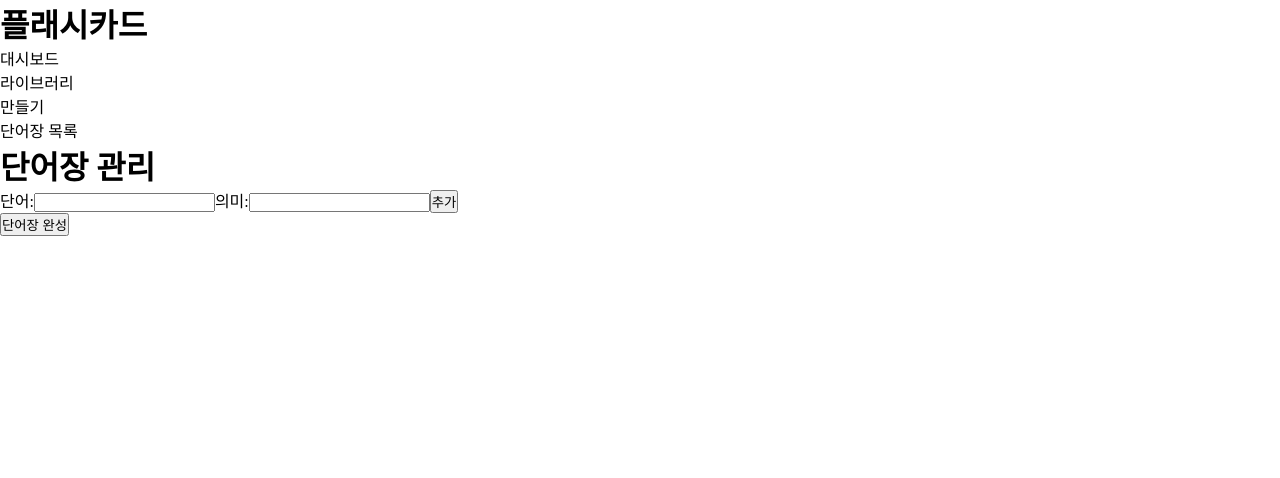
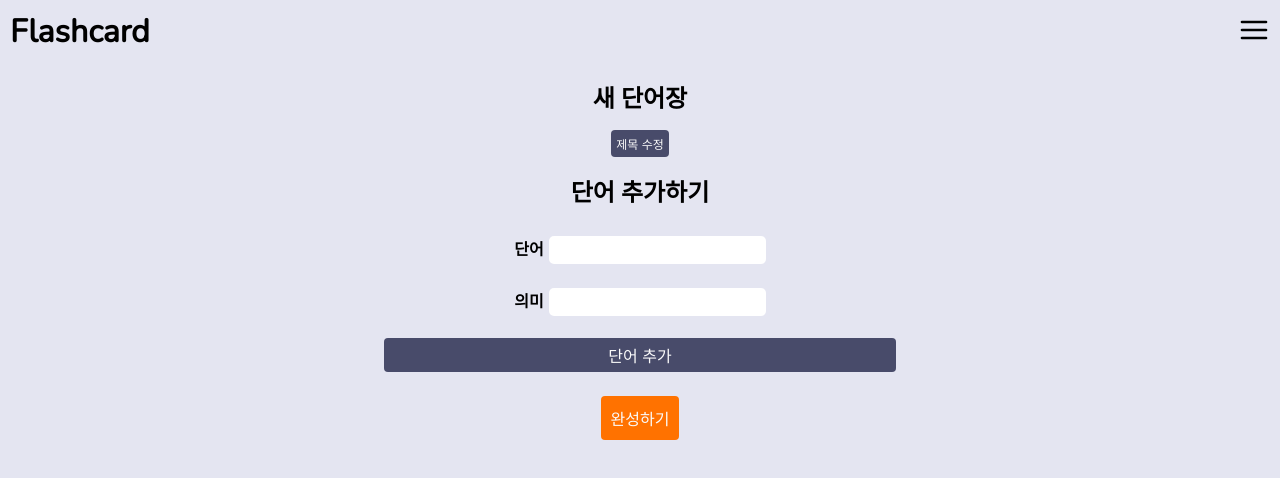
Before and after one commit to JulietKilo2/flashcard, a React (Create React App) app: page / in a window 1280 px wide. Shown: the top 478 px of the page. Built offline with nearby package versions, Linux system fonts and the light colour scheme.

Commit message:
createList 컴포넌트 분할, 스타일링 적용.

```diff
--- a/src/App.css
+++ b/src/App.css
@@ -1,5 +1,83 @@
+@import url("https://fonts.googleapis.com/css2?family=Nanum+Gothic:wght@400;700&family=Nunito&display=swap");
+
 * {
   box-sizing: border-box;
   margin: 0;
   padding: 0;
+  word-wrap: break-word;
+  /* font-family: "Nanum Gothic", sans-serif; */
 }
+
+.App {
+  background-color: #e4e5f1;
+  font-size: 16px;
+}
+
+header {
+  display: flex;
+  align-items: center;
+  justify-content: space-between;
+}
+
+header > * {
+  margin: 5px;
+  padding: 5px;
+}
+
+.modal-active {
+  display: block;
+  position: fixed;
+  z-index: 1;
+  width: 100%;
+  height: 100%;
+  background-color: rgba(0, 0, 0, 0.5);
+}
+
+.app-title {
+  font-family: "Nunito", sans-serif;
+}
+
+.menu-image {
+  width: 32px;
+  cursor: pointer;
+}
+
+.menuBars-list {
+  display: none;
+}
+
+.menuBars-list-active {
+  display: block;
+  background-color: #484b6a;
+  margin-top: 16px;
+  padding: 8px;
+}
+
+.menuBars-list-active li {
+  color: #fafafa;
+  list-style-type: none;
+  padding: 16px;
+  cursor: pointer;
+}
+
+.menu-list {
+  display: none;
+}
+
+button {
+  background-color: #484b6a;
+  border-style: none;
+  border-radius: 4px;
+  font-size: 16px;
+  padding: 5px;
+  color: #fafafa;
+  cursor: pointer;
+}
+
+input {
+  font-size: 16px;
+  padding: 5px;
+  border-radius: 5px;
+  margin-left: 5px;
+  border-style: unset;
+}
--- a/src/App.js
+++ b/src/App.js
@@ -1,22 +1,40 @@
+import React, { useState } from "react";
 import "./App.css";
 import CreateList from "./components/createlist/CreateList";
+import menuBars from "./assets/menu.svg";
 
 function App() {
+  const [menu, setMenu] = useState(false);
+  const [modal, setModal] = useState(false);
+  const [data, setData] = useState("");
+
   return (
-    <div className="App">
+    <div className={"App" + (modal ? " modal-active" : "")}>
       <header>
-        <h1>플래시카드</h1>
+        <h1 className="app-title">Flashcard</h1>
+        <nav>
+          <img
+            src={menuBars}
+            className="menu-image"
+            alt="menu bar"
+            onClick={() => setMenu(!menu)}
+          />
+          <ul className="menu-list">
+            <li>대시보드</li>
+            <li>라이브러리</li>
+            <li>만들기</li>
+          </ul>
+        </nav>
       </header>
-      <nav>
+      <div className={menu ? "menuBars-list-active" : "menuBars-list"}>
         <ul>
           <li>대시보드</li>
           <li>라이브러리</li>
           <li>만들기</li>
         </ul>
-      </nav>
+      </div>
       <div>
-        단어장 목록
-        <CreateList />
+        <CreateList modal={modal} setModal={setModal} />
         {/* 단어장이 있으면 목록으로 보여줌. */}
         {/* 단어장이 없으면 아무것도 없다는 것을 보여줌 */}
         {/* 각 단어장 컴포넌트들은 공부하기와 테스트하기 기능이 있음. */}
--- a/src/components/createlist/CreateList.jsx
+++ b/src/components/createlist/CreateList.jsx
@@ -1,8 +1,13 @@
 import React, { useState, useEffect } from "react";
 import uuid from "react-uuid";
 import "./CreateList.scss";
+import EditModal from "./EditModal";
+import EditTitle from "./EditTitle";
+import ItemList from "./ItemList";
 
-export default function CreateList() {
+export default function CreateList({ modal, setModal }) {
+  const [title, setTitle] = useState("새 단어장");
+  const [editTitle, setEditTitle] = useState(false);
   const [list, setList] = useState([]);
   const [newWord, setNewWord] = useState({ word: "", def: "" });
   const [editMode, setEditMode] = useState(false);
@@ -43,6 +48,7 @@ export default function CreateList() {
   const handleEditMode = (id) => {
     if (!editMode) {
       setEditMode(true);
+      setModal(true);
       const target = list.filter((item) => item.id === id);
       setEditWord(...target);
     } else {
@@ -54,7 +60,6 @@ export default function CreateList() {
     // 단어 수정 반영
     e.preventDefault();
     const id = editWord.id;
-    const itemToChange = list.find((item) => item.id === id);
     const indexOfItem = list.findIndex((item) => item.id === id);
     const newList = [...list];
     newList.splice(indexOfItem, 1, editWord);
@@ -65,57 +70,40 @@ export default function CreateList() {
   useEffect(() => {
     // 수정 모드 종료시 관련된 state 초기화
     if (!editMode) {
+      setModal(false);
       setEditWord({ word: "", def: "" });
     }
+
     return;
   }, [editMode]);
 
   return (
     <div className="container">
-      <div className={editMode ? "modal-active" : "modal"}>
-        <div className="modal-content">
-          <form onSubmit={handleEdit}>
-            <label htmlFor="edit-word">단어:</label>
-            <input
-              type="text"
-              name="word"
-              value={editWord.word}
-              onChange={handleChange}
-              required={true}
+      {editMode && (
+        <EditModal
+          editWord={editWord}
+          handleEdit={handleEdit}
+          handleChange={handleChange}
+          setEditMode={setEditMode}
         />
-            <label htmlFor="edit-def">의미:</label>
-            <input
-              type="text"
-              name="def"
-              value={editWord.def}
-              onChange={handleChange}
-              required={true}
+      )}
+      <EditTitle
+        title={title}
+        setTitle={setTitle}
+        editTitle={editTitle}
+        setEditTitle={setEditTitle}
       />
-            <button type="submit">수정</button>
-            <button type="button" onClick={() => setEditMode(false)}>
-              취소
-            </button>
-          </form>
-        </div>
-      </div>
-      <div className="title">
-        <h1>단어장 관리</h1>
-      </div>
-      <div className="list-container">
-        {list.length > 0 &&
-          list.map((item) => {
-            return (
-              <div key={item.id} id={item.id}>
-                <p>단어: {item.word}</p>
-                <p>뜻: {item.def}</p>
-                <button onClick={() => handleEditMode(item.id)}>수정</button>
-                <button onClick={() => handleDelete(item.id)}>삭제</button>
-              </div>
-            );
-          })}
-      </div>
+      <ItemList
+        list={list}
+        handleDelete={handleDelete}
+        handleEditMode={handleEditMode}
+      />
+      <h2>단어 추가하기</h2>
       <form onSubmit={handleSubmit}>
-        <label htmlFor="name">단어:</label>
+        <div className="form-items">
+          <label htmlFor="name">
+            <b>단어</b>
+          </label>
           <input
             type="text"
             value={newWord.word}
@@ -123,7 +111,11 @@ export default function CreateList() {
             onChange={handleChange}
             required={true}
           />
-        <label htmlFor="def">의미:</label>
+        </div>
+        <div className="form-items">
+          <label htmlFor="def">
+            <b>의미</b>
+          </label>
           <input
             type="text"
             value={newWord.def}
@@ -131,9 +123,10 @@ export default function CreateList() {
             onChange={handleChange}
             required={true}
           />
-        <button type="submit">추가</button>
+        </div>
+        <button type="submit">단어 추가</button>
       </form>
-      <button>단어장 완성</button>
+      <button className="btn-confirm">완성하기</button>
     </div>
   );
 }
--- a/src/components/createlist/CreateList.scss
+++ b/src/components/createlist/CreateList.scss
@@ -1,21 +1,28 @@
-.modal {
-  display: none;
+form {
+  width: 100%;
+  margin: 16px auto;
+  display: flex;
+  flex-direction: column;
+  align-items: center;
+  .form-items {
+    margin: 10px auto;
+    padding: 2px;
+  }
+  button {
+    margin-top: 10px;
+    width: 40%;
+  }
 }
 
-.modal-active {
-  display: block;
-  position: fixed;
-  z-index: 1;
-  width: 100%;
-  height: 100%;
-  overflow: auto;
-  background-color: rgba(0, 0, 0, 0.5);
+.container {
+  h2 {
+    text-align: center;
+    margin-top: 1rem;
+  }
+  .btn-confirm {
+    display: block;
+    margin: 1.5rem auto;
+    background-color: #ff7200;
+    padding: 10px;
+  }
 }
-
-.modal-content {
-  background-color: white;
-  margin: 30% auto;
-  border: 1px solid black;
-  border-radius: 5px;
-  width: 80%;
-}
--- /dev/null
+++ b/src/components/createlist/EditModal.scss
@@ -0,0 +1,30 @@
+.modal {
+  display: none;
+}
+
+.modal-active {
+  display: block;
+  position: fixed;
+  z-index: 1;
+  width: 100%;
+  height: 100%;
+  background-color: rgba(0, 0, 0, 0.5);
+}
+
+.modal-content {
+  background-color: white;
+  margin: 40% auto;
+  padding: 5px;
+  border-radius: 5px;
+  width: 80%;
+  label {
+    font-weight: bold;
+    margin-top: 5px;
+  }
+  input {
+    border: #484b6a;
+    border-width: 1px;
+    border-style: solid;
+    margin-top: 5px;
+  }
+}
--- /dev/null
+++ b/src/components/createlist/EditTitle.jsx
@@ -0,0 +1,26 @@
+import React from "react";
+import "./EditTitle.scss";
+
+export default function EditTitle({
+  title,
+  setTitle,
+  editTitle,
+  setEditTitle,
+}) {
+  return (
+    <div className="list-title">
+      {editTitle ? (
+        <input
+          type="text"
+          value={title}
+          onChange={(e) => setTitle(e.target.value)}
+        />
+      ) : (
+        <h2>{title}</h2>
+      )}
+      <button onClick={() => setEditTitle(!editTitle)}>
+        {editTitle ? "확인" : "제목 수정"}
+      </button>
+    </div>
+  );
+}
--- /dev/null
+++ b/src/components/createlist/EditTitle.scss
@@ -0,0 +1,15 @@
+.list-title {
+  text-align: center;
+  margin-top: 1rem;
+  button {
+    margin-top: 1rem;
+    font-size: 12px;
+  }
+  input {
+    font-size: 16px;
+    padding: 5px;
+    border-radius: 5px;
+    margin-left: 5px;
+    border-style: unset;
+  }
+}
--- /dev/null
+++ b/src/components/createlist/ItemList.jsx
@@ -0,0 +1,26 @@
+import React from "react";
+import "./ItemList.scss";
+
+export default function ItemList({ list, handleDelete, handleEditMode }) {
+  return (
+    <div className="list-container">
+      {list.length > 0 &&
+        list.map((item) => {
+          return (
+            <div className="list-item-container" key={item.id} id={item.id}>
+              <p>
+                <span className="list-bold">단어:</span> {item.word}
+              </p>
+              <p>
+                <span className="list-bold">뜻: </span>
+                {item.def}
+              </p>
+
+              <button onClick={() => handleEditMode(item.id)}>수정</button>
+              <button onClick={() => handleDelete(item.id)}>삭제</button>
+            </div>
+          );
+        })}
+    </div>
+  );
+}
--- /dev/null
+++ b/src/components/createlist/ItemList.scss
@@ -0,0 +1,20 @@
+.list-container {
+  width: 85%;
+  margin: 1rem auto;
+
+  .list-item-container {
+    margin-top: 1rem;
+    padding: 10px;
+    background-color: #fafafa;
+    border-radius: 5px;
+    color: black;
+  }
+  .list-bold {
+    font-weight: bold;
+  }
+  button {
+    padding: 2.5px;
+    margin: 5px 5px 0 0;
+    font-size: 12px;
+  }
+}
--- /dev/null
+++ b/src/index.css
@@ -0,0 +1,3 @@
+body {
+  background-color: #e4e5f1;
+}
--- a/src/index.js
+++ b/src/index.js
@@ -1,6 +1,7 @@
 import React from "react";
 import ReactDOM from "react-dom";
 import App from "./App";
+import "./index.css";
 
 ReactDOM.render(
   <React.StrictMode>
```
Also changed, not shown: src/components/createlist/EditModal.jsx (+35 -2 lines), src/assets/hamburger.png (added), src/assets/menu.svg (added). Lines whose indentation alone changed are shown as unchanged.
